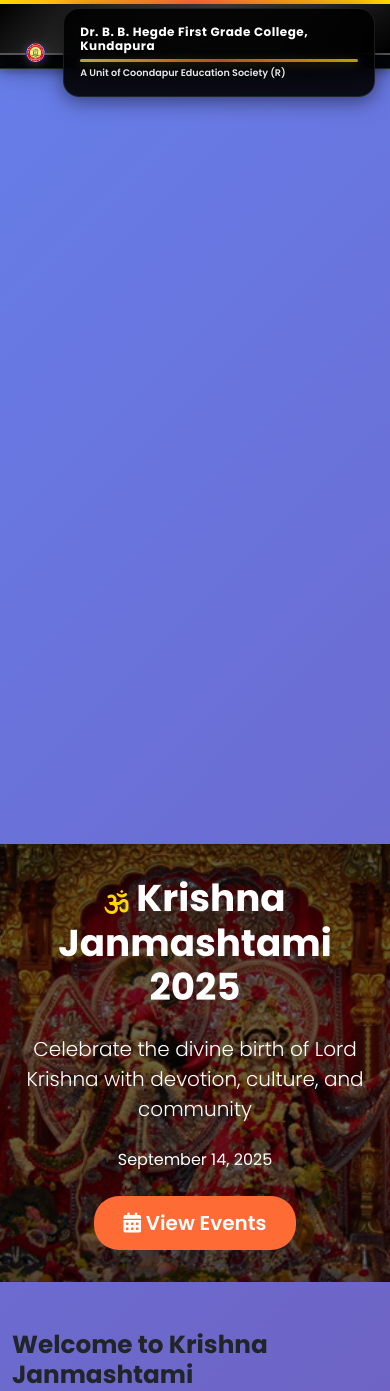
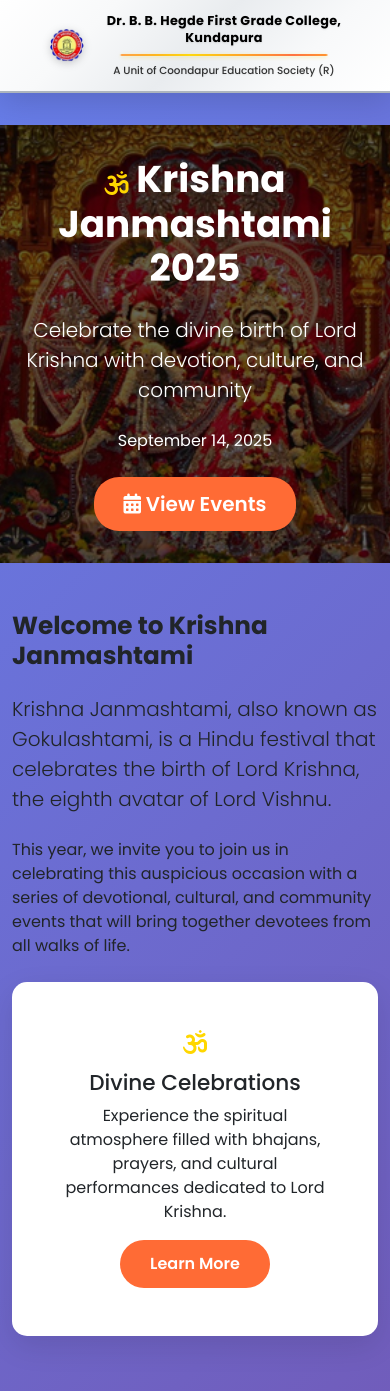
Before and after one commit to erru-2005/Krishna_Janmashtami, a Flask app: page /home in a window 390 px wide. Shown: the top 1391 px of the page. Run offline with Flask 3, Linux system fonts and the light colour scheme.

Commit message:
chethanpc

```diff
--- a/templates/base.html
+++ b/templates/base.html
@@ -260,113 +260,95 @@
 
         /* College Header Styles */
         .college-header {
-            background: #000000;
-            height: 100vh;
-            padding: 0;
-            box-shadow: 0 4px 25px rgba(0, 0, 0, 0.5);
-            border-bottom: 2px solid #333;
+            background: #ffffff;
+            min-height: 80px;
+            height: auto;
+            padding: 1rem 0;
+            box-shadow: 0 4px 25px rgba(0, 0, 0, 0.1);
+            border-bottom: 2px solid #ddd;
             position: fixed;
             top: 0;
             left: 0;
             right: 0;
             z-index: 1000;
-            transition: all 0.4s ease;
-            width: 100vw;
+            transition: all 0.3s ease;
+            width: 100%;
         }
 
         .college-header:hover {
-            background: linear-gradient(135deg, #000000 0%, #2a2a2a 25%, #3d3d3d 50%, #2a2a2a 75%, #000000 100%);
-            box-shadow: 0 8px 30px rgba(0, 0, 0, 0.6);
-            border-bottom: 2px solid #555;
-        }
-
-        .college-header.scrolled {
-            height: 70px;
-            padding: 0.8rem 0;
-            background: linear-gradient(135deg, #000000 0%, #1a1a1a 25%, #2d2d2d 50%, #1a1a1a 75%, #000000 100%);
-            box-shadow: 0 3px 20px rgba(0, 0, 0, 0.4);
-        }
-
-        .college-header::before {
-            content: '';
-            position: absolute;
-            top: 0;
-            left: 0;
-            right: 0;
-            height: 4px;
-            background: linear-gradient(90deg, #FFD700, #FF6B35, #FFD700);
+            background: linear-gradient(135deg, #ffffff 0%, #f8f9fa 25%, #e9ecef 50%, #f8f9fa 75%, #ffffff 100%);
+            box-shadow: 0 8px 30px rgba(0, 0, 0, 0.15);
+            border-bottom: 2px solid #adb5bd;
         }
 
         .college-header-content {
             display: flex;
             align-items: center;
             justify-content: center;
-            gap: 2rem;
-            width: 100%;
-            padding: 0 2rem;
-            height: 100%;
-            position: relative;
+            gap: 1.5rem;
+            max-width: 1200px;
+            margin: 0 auto;
+            padding: 0 1rem;
+            min-height: 60px;
+            flex-wrap: wrap;
         }
 
         .college-logo {
             height: 80px;
             width: 80px;
             object-fit: contain;
-            filter: drop-shadow(0 2px 4px rgba(255, 255, 255, 0.2));
+            filter: drop-shadow(0 2px 4px rgba(0, 0, 0, 0.2));
             transition: all 0.3s ease;
             flex-shrink: 0;
-            margin-left: 0;
-            position: absolute;
-            left: 2rem;
-            top: 50%;
-            transform: translateY(-50%);
         }
 
         .college-logo:hover {
-            transform: translateY(-50%) scale(1.1);
-            filter: drop-shadow(0 4px 8px rgba(255, 255, 255, 0.3));
+            transform: scale(1.1);
+            filter: drop-shadow(0 4px 8px rgba(0, 0, 0, 0.3));
         }
 
         .college-info {
             flex: 1;
-            text-align: left;
-            width: 100%;
-            max-width: none;
-            background: rgba(0, 0, 0, 0.9);
-            padding: 2rem;
-            border-radius: 1rem;
-            backdrop-filter: blur(15px);
-            border: 1px solid rgba(255, 255, 255, 0.1);
-            box-shadow: 0 4px 20px rgba(0, 0, 0, 0.5);
-            margin-left: 6rem;
-            max-width: 900px;
+            text-align: center;
+            color: white;
+            max-width: 600px;
         }
 
         .college-title {
-            font-size: 2.5rem;
-            font-weight: 800;
-            color: #ffffff;
-            margin: 0 0 1rem 0;
-            text-shadow: 0 2px 4px rgba(0,0,0,0.9);
-            line-height: 1.2;
+            font-size: 1.5rem;
+            font-weight: 700;
+            color: #000000;
+            margin: 0 0 0.5rem 0;
+            text-shadow: 0 1px 2px rgba(0,0,0,0.1);
+            line-height: 1.3;
+            text-align: center;
+            letter-spacing: 0.3px;
             word-wrap: break-word;
             overflow-wrap: break-word;
-            hyphens: auto;
-            text-align: left;
-            letter-spacing: 0.5px;
         }
 
         .college-divider {
             border: none;
-            height: 3px;
-            background: linear-gradient(90deg, #FFD700, #FF6B35, #FFD700);
-            margin: 1rem 0;
-            width: 100%;
-            border-radius: 2px;
-            box-shadow: 0 2px 8px rgba(255, 215, 0, 0.3);
-            animation: dividerFlow 3s ease-in-out infinite;
+            height: 2px;
+            background: linear-gradient(90deg, #FFD700, #FF6B35, #FFD700, #FF6B35, #FFD700);
+            background-size: 200% 100%;
+            margin: 0.5rem auto;
+            width: 80%;
+            border-radius: 1px;
+            box-shadow: 0 1px 4px rgba(255, 215, 0, 0.4);
+            transition: all 0.4s cubic-bezier(0.175, 0.885, 0.32, 1.275);
+            cursor: pointer;
             position: relative;
             overflow: hidden;
+            animation: dividerFlow 2s ease-in-out infinite, dividerPulse 3s ease-in-out infinite;
+        }
+
+        .college-divider:hover {
+            transform: scaleY(3) scaleX(1.2);
+            box-shadow: 0 4px 20px rgba(255, 215, 0, 0.8);
+            background: linear-gradient(90deg, #FFD700, #FF6B35, #FFD700, #FF6B35, #FFD700);
+            background-size: 200% 100%;
+            animation: dividerFlow 1s ease-in-out infinite, dividerPulse 1.5s ease-in-out infinite;
         }
 
         .college-divider::before {
@@ -376,31 +358,81 @@
             left: -100%;
             width: 100%;
             height: 100%;
-            background: linear-gradient(90deg, transparent, rgba(255, 255, 255, 0.4), transparent);
-            animation: dividerShine 2s ease-in-out infinite;
+            background: linear-gradient(90deg, transparent, rgba(255, 255, 255, 0.9), transparent);
+            animation: dividerShine 3s ease-in-out infinite;
+            opacity: 1;
+        }
+
+        .college-divider::after {
+            content: '';
+            position: absolute;
+            top: 0;
+            left: 0;
+            width: 100%;
+            height: 100%;
+            background: linear-gradient(90deg, #FFD700, #FF6B35, #FFD700, #FF6B35, #FFD700);
+            background-size: 200% 100%;
+            animation: dividerWave 4s ease-in-out infinite;
+            opacity: 0.6;
         }
 
         @keyframes dividerFlow {
-            0%, 100% { width: 100%; opacity: 0.6; }
-            50% { width: 100%; opacity: 1; }
+            0%, 100% {
+                background-position: 0% 50%;
+            }
+            50% {
+                background-position: 100% 50%;
+            }
         }
 
         @keyframes dividerShine {
-            0% { left: -100%; }
-            100% { left: 100%; }
+            0% {
+                left: -100%;
+            }
+            100% {
+                left: 100%;
+            }
+        }
+
+        @keyframes dividerPulse {
+            0%, 100% {
+                transform: scaleX(1);
+                opacity: 1;
+            }
+            50% {
+                transform: scaleX(1.1);
+                opacity: 0.8;
+            }
+        }
+
+        @keyframes dividerWave {
+            0%, 100% {
+                background-position: 0% 50%;
+                transform: translateX(0);
+            }
+            25% {
+                background-position: 25% 50%;
+                transform: translateX(2px);
+            }
+            50% {
+                background-position: 50% 50%;
+                transform: translateX(-2px);
+            }
+            75% {
+                background-position: 75% 50%;
+                transform: translateX(1px);
+            }
         }
 
         .college-subtitle {
-            font-size: 1.2rem;
-            color: #ffffff;
+            font-size: 1rem;
+            color: #000000;
             margin: 0;
-            font-weight: 600;
-            text-shadow: 0 1px 2px rgba(0,0,0,0.8);
-            word-wrap: break-word;
-            overflow-wrap: break-word;
-            text-align: left;
-            line-height: 1.4;
-            opacity: 0.9;
+            font-weight: 500;
+            text-shadow: 0 1px 2px rgba(0,0,0,0.1);
+            text-align: center;
+            line-height: 1.3;
+            opacity: 0.8;
         }
 
         /* Action Buttons Section */
@@ -629,38 +661,154 @@
         }
 
         /* Responsive College Header */
-        @media (max-width: 1400px) {
-            .college-info {
-                left: 1.5rem;
-                max-width: 500px;
-            }
+        @media (max-width: 1200px) {
+            .college-header-content {
+                max-width: 1000px;
+                padding: 0 1.5rem;
             }
 
-        @media (max-width: 1200px) {
             .college-title {
-                font-size: 1.1rem;
-            }
-
-            .college-info {
-                left: 1rem;
-                max-width: 450px;
+                font-size: 1.4rem;
             }
         }
 
         @media (max-width: 991.98px) {
             .college-header {
-                height: 70px;
+                min-height: 70px;
                 padding: 0.8rem 0;
             }
 
-            .college-header.scrolled {
-                height: 60px;
-                padding: 0.6rem 0;
+            .college-header-content {
+                gap: 1rem;
+                padding: 0 1rem;
+                min-height: 50px;
+            }
+
+            .college-logo {
+                height: 65px;
+                width: 65px;
+            }
+
+            .college-title {
+                font-size: 1.2rem;
+                line-height: 1.3;
+            }
+
+            .college-subtitle {
+                font-size: 0.9rem;
+            }
+
+            .college-info {
+                max-width: 500px;
+            }
+        }
+
+        @media (max-width: 767.98px) {
+            .college-header {
+                min-height: 75px;
+                padding: 0.8rem 0;
             }
 
             .college-header-content {
-                gap: 1.2rem;
-                padding: 0 1rem;
+                padding: 0 0.8rem;
+                gap: 0.8rem;
+                min-height: 55px;
+            }
+
+            .college-logo {
+                height: 60px;
+                width: 60px;
+            }
+
+            .college-info {
+                max-width: 400px;
+            }
+
+            .college-title {
+                font-size: 1rem;
+                margin: 0 0 0.3rem 0;
+                line-height: 1.3;
+            }
+
+            .college-subtitle {
+                font-size: 0.8rem;
+            }
+        }
+
+        @media (max-width: 575.98px) {
+            .college-header {
+                min-height: 80px;
+                padding: 0.8rem 0;
+            }
+
+            .college-header-content {
+                padding: 0 0.5rem;
+                gap: 0.6rem;
+                min-height: 60px;
+            }
+
+            .college-logo {
+                height: 55px;
+                width: 55px;
+            }
+
+            .college-info {
+                max-width: 300px;
+            }
+
+            .college-title {
+                font-size: 0.9rem;
+                margin: 0 0 0.2rem 0;
+                line-height: 1.3;
+            }
+
+            .college-subtitle {
+                font-size: 0.7rem;
+            }
+        }
+
+        @media (max-width: 480px) {
+            .college-header {
+                min-height: 85px;
+                padding: 0.8rem 0;
+            }
+
+            .college-header-content {
+                gap: 0.5rem;
+                padding: 0 0.3rem;
+                min-height: 65px;
+            }
+
+            .college-logo {
+                height: 50px;
+                width: 50px;
+            }
+
+            .college-info {
+                max-width: 250px;
+            }
+
+            .college-title {
+                font-size: 0.8rem;
+                margin: 0 0 0.15rem 0;
+                line-height: 1.3;
+            }
+
+            .college-subtitle {
+                font-size: 0.65rem;
+            }
+        }
+
+        @media (max-width: 360px) {
+            .college-header {
+                min-height: 90px;
+                padding: 0.8rem 0;
+            }
+
+            .college-header-content {
+                gap: 0.4rem;
+                padding: 0 0.2rem;
+                min-height: 70px;
             }
 
             .college-logo {
@@ -668,196 +816,45 @@
                 width: 45px;
             }
 
-            .college-title {
-                font-size: 1rem;
-                line-height: 1.2;
-            }
-
-            .college-subtitle {
-                font-size: 0.75rem;
-            }
-
             .college-info {
-                min-width: 220px;
-                max-width: 400px;
-            }
-        }
-
-        @media (max-width: 767.98px) {
-            .college-header {
-                height: 100vh;
-                padding: 0;
-            }
-
-            .college-header.scrolled {
-                height: 100vh;
-                padding: 0;
-            }
-
-            .college-header-content {
-                padding: 0 1rem;
-                gap: 1rem;
-                width: 100%;
-            }
-
-            .college-logo {
-                height: 60px;
-                width: 60px;
-                left: 1rem;
-            }
-
-            .college-info {
-                padding: 1.5rem;
-                margin-left: 4rem;
-                width: 100%;
-                max-width: none;
+                max-width: 200px;
             }
 
             .college-title {
-                font-size: 1.3rem;
-                margin: 0 0 0.8rem 0;
-            }
-
-            .college-divider {
-                margin: 0.8rem 0;
-                width: 100%;
-            }
-
-            .college-subtitle {
-                font-size: 1rem;
-            }
-        }
-
-        @media (max-width: 575.98px) {
-            .college-header {
-                height: 100vh;
-                padding: 0;
-            }
-
-            .college-header.scrolled {
-                height: 100vh;
-                padding: 0;
-            }
-
-            .college-header-content {
-                padding: 0 0.5rem;
-                gap: 0.8rem;
-                width: 100%;
-            }
-
-            .college-logo {
-                height: 50px;
-                width: 50px;
-                left: 0.5rem;
-            }
-
-            .college-info {
-                padding: 1rem;
-                margin-left: 3rem;
-                width: 100%;
-                max-width: none;
-            }
-
-            .college-title {
-                font-size: 1.1rem;
-                margin: 0 0 0.6rem 0;
-            }
-
-            .college-subtitle {
-                font-size: 0.9rem;
-            }
-
-            .college-divider {
-                width: 100%;
-                margin: 0.6rem 0;
-            }
-        }
-
-        @media (max-width: 480px) {
-            .college-header {
-                height: 55px;
-                padding: 0.5rem 0;
-            }
-
-            .college-header.scrolled {
-                height: 45px;
-                padding: 0.3rem 0;
-            }
-
-            .college-header-content {
-                gap: 0.6rem;
-                padding: 0 0.2rem;
-            }
-
-            .college-logo {
-                height: 30px;
-                width: 30px;
-            }
-
-            .college-title {
-                font-size: 0.75rem;
-                margin: 0 0 0.2rem 0;
+                font-size: 0.7rem;
+                margin: 0 0 0.1rem 0;
+                line-height: 1.3;
             }
 
             .college-subtitle {
                 font-size: 0.6rem;
-            }
-
-            .college-divider {
-                width: 85%;
-                margin: 0.3rem auto;
-            }
-        }
-
-        @media (max-width: 360px) {
-            .college-header {
-                height: 50px;
-                padding: 0.4rem 0;
-            }
-
-            .college-header.scrolled {
-                height: 40px;
-                padding: 0.2rem 0;
-            }
-
-            .college-logo {
-                height: 25px;
-                width: 25px;
-            }
-
-            .college-title {
-                font-size: 0.7rem;
-            }
-
-            .college-subtitle {
-                font-size: 0.55rem;
             }
         }
 
         /* Landscape orientation for mobile */
         @media (max-height: 500px) and (orientation: landscape) {
             .college-header {
-                height: 60px;
-                padding: 0.4rem 0;
+                min-height: 70px;
+                padding: 0.6rem 0;
             }
 
-            .college-header.scrolled {
-                height: 50px;
-                padding: 0.3rem 0;
+            .college-header-content {
+                min-height: 50px;
             }
 
             .college-logo {
-                height: 35px;
-                width: 35px;
+                height: 50px;
+                width: 50px;
             }
 
             .college-title {
                 font-size: 0.8rem;
-                margin: 0 0 0.2rem 0;
+                margin: 0 0 0.1rem 0;
+                line-height: 1.3;
             }
 
             .college-subtitle {
-                font-size: 0.6rem;
+                font-size: 0.65rem;
             }
         }
 
@@ -870,7 +867,6 @@
 <body>
     <!-- College Header -->
     <div class="college-header">
-        <div class="container">
         <div class="college-header-content">
             <img
                 src="{{ url_for('static', filename='images/logo-removebg-preview.png') }}"
@@ -885,7 +881,6 @@
                 <p class="college-subtitle">
                     A Unit of Coondapur Education Society (R)
                 </p>
-                </div>
             </div>
         </div>
     </div>
@@ -927,7 +922,7 @@
     {% endwith %}
 
     <!-- Main Content -->
-    <main style="margin-top: 100vh;">
+    <main style="margin-top: 120px;">
         {% block content %}{% endblock %}
     </main>
 
@@ -935,38 +930,38 @@
         /* Responsive main content */
         @media (max-width: 991.98px) {
             main {
-                margin-top: 100vh !important;
+                margin-top: 110px !important;
             }
         }
 
         @media (max-width: 767.98px) {
             main {
-                margin-top: 100vh !important;
+                margin-top: 115px !important;
             }
         }
 
         @media (max-width: 575.98px) {
             main {
-                margin-top: 100vh !important;
+                margin-top: 120px !important;
             }
         }
 
         @media (max-width: 480px) {
             main {
-                margin-top: 100vh !important;
+                margin-top: 125px !important;
             }
         }
 
         @media (max-width: 360px) {
             main {
-                margin-top: 100vh !important;
+                margin-top: 130px !important;
             }
         }
 
         /* Landscape orientation for mobile */
         @media (max-height: 500px) and (orientation: landscape) {
             main {
-                margin-top: 100vh !important;
+                margin-top: 110px !important;
             }
         }
     </style>
@@ -987,19 +982,6 @@
     <script src="{{ url_for('static', filename='js/main.js') }}"></script>
 
     <script>
-        // College header scroll behavior
-        document.addEventListener('DOMContentLoaded', function() {
-            const collegeHeader = document.querySelector('.college-header');
-
-            window.addEventListener('scroll', function() {
-                if (window.scrollY > 50) {
-                    collegeHeader.classList.add('scrolled');
-                } else {
-                    collegeHeader.classList.remove('scrolled');
-                }
-            });
-        });
-
         // Report Modal Functions
         function openReportModal() {
             const modal = document.getElementById('reportModal');
```
Also changed, not shown: static/css/style.css (+71 -0 lines). Lines whose indentation alone changed are shown as unchanged.
